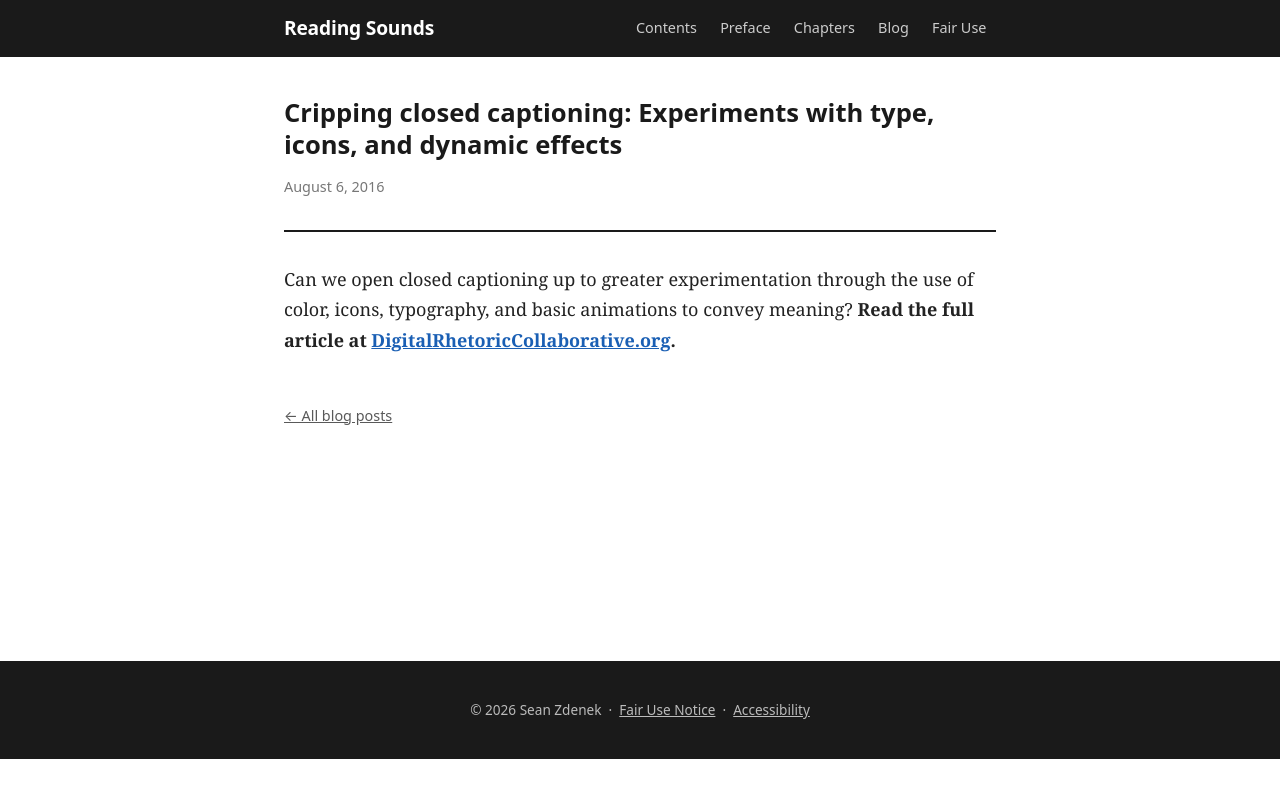
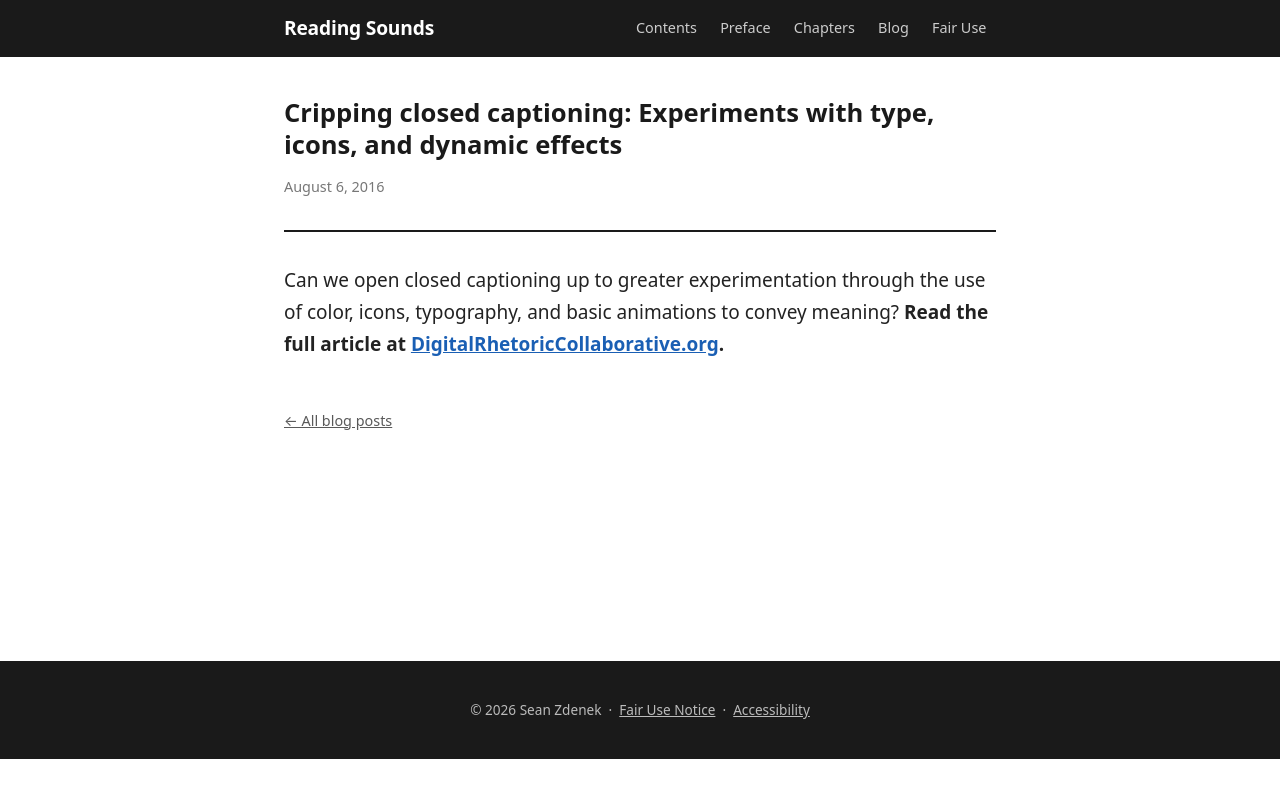
Before and after one commit to szdenek/readingsounds-site, a Jekyll site: the page built from _posts/2016-08-06-cripping-closed-captioning-experiments-with-type-icons-and-dynamic-effects.html, in a window 1280 px wide. Shown: the top 798 px of the page. Built offline with Jekyll 4.4.1, drawn with Linux system fonts in a browser that asks for light colours.

Commit message:
Try option B: system sans-serif 19px body font
Co-Authored-By: Claude Sonnet 4.6 <noreply@anthropic.com>

```diff
--- a/assets/main.scss
+++ b/assets/main.scss
@@ -6,7 +6,7 @@
 // -----------------------------------------------
 
 // Base
-$font-stack: 'Georgia', 'Times New Roman', serif;
+$font-stack: system-ui, -apple-system, sans-serif;
 $sans-stack: system-ui, -apple-system, sans-serif;
 $text-color: #222;
 $link-color: #1a5fb4;
@@ -18,7 +18,7 @@ $max-width: 760px;
 
 body {
   font-family: $font-stack;
-  font-size: 18px;
+  font-size: 19px;
   line-height: 1.7;
   color: $text-color;
   margin: 0;
```
